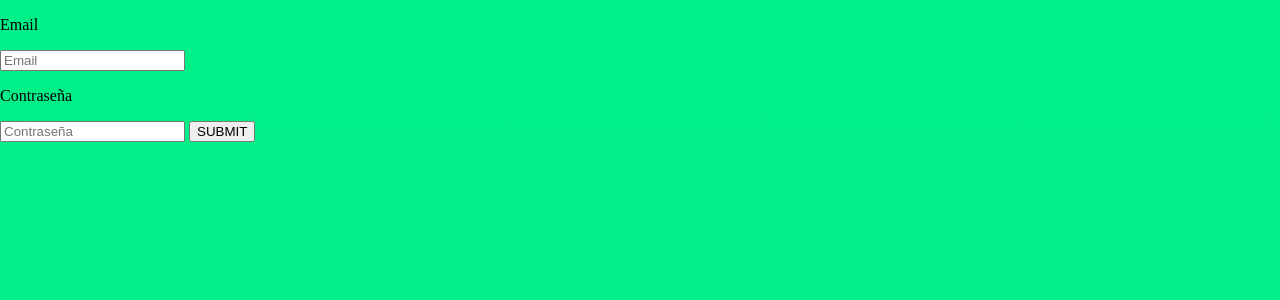
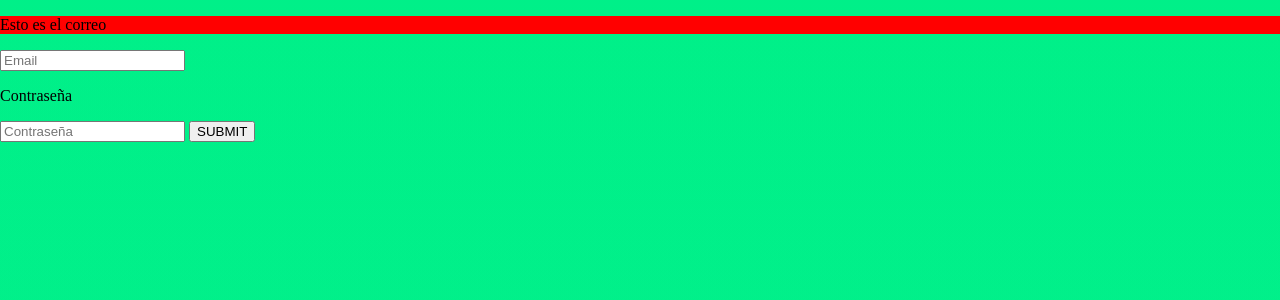
Before and after one commit to AdrianFerrer1/web-mvp, a SvelteKit app: page /login in a window 1280 px wide. Shown: the top 300 px of the page. Built offline with nearby package versions, Linux system fonts and the light colour scheme.

Commit message:
Cambio clase

```diff
--- a/src/routes/login/+page.svelte
+++ b/src/routes/login/+page.svelte
@@ -6,7 +6,7 @@
 
 </script>
 <label>
-    <p class={email ? "above" : "center"}>Email</p>
+    <p class="E-mail">Esto es el correo</p>
     <input bind:value={email} type="email" placeholder="Email"/>
 </label>
 <label>
@@ -15,3 +15,9 @@
 </label>
 
 <button on:click={() => goto("/orbital-ceu")}>SUBMIT</button>
+<style>
+    .E-mail{
+        background-color: red;
+
+    }
+</style>
```
